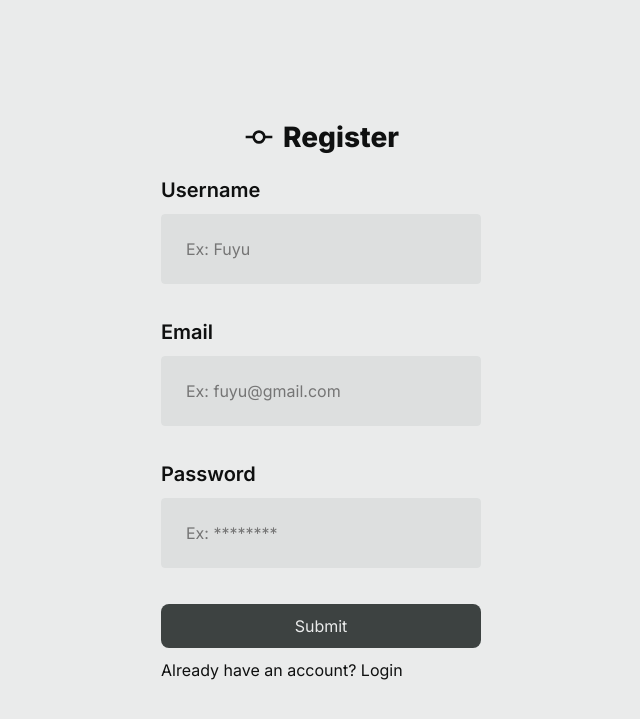
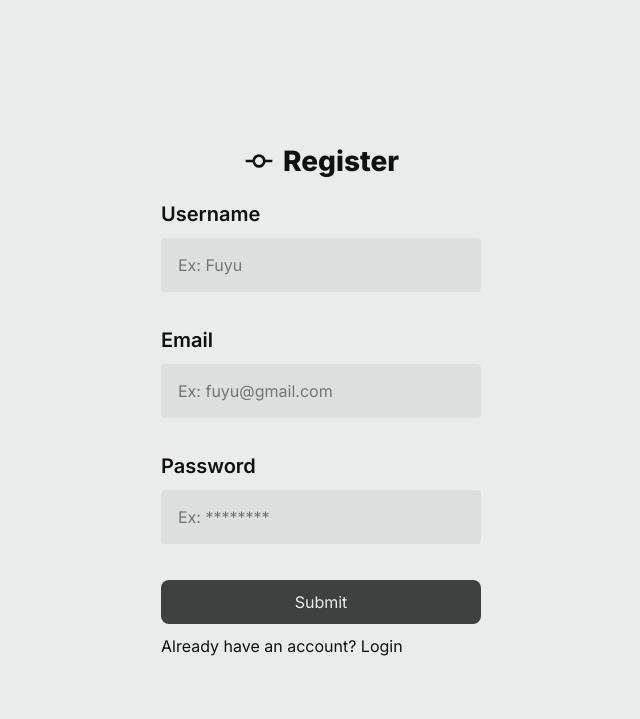
Before and after one commit to MatchaTi/MatchaTi, a PHP site: page /post-test-5/home/register.php in a window 1280 px wide. Shown: the top 719 px of the page, without its empty margins (319-959 px from the left). Run offline with PHP 8.4, Linux system fonts and the light colour scheme.

Commit message:
chore: update style auth

```diff
--- a/post-test-5/css/auth.css
+++ b/post-test-5/css/auth.css
@@ -12,10 +12,6 @@ form {
   display: grid;
   gap: 12px;
   padding: 32px;
-}
-
-.form-input {
-  padding: 24px;
 }
 
 .heading {
--- a/post-test-5/css/components.css
+++ b/post-test-5/css/components.css
@@ -92,7 +92,7 @@ textarea {
 }
 
 .form-input {
-  padding: 8px;
+  padding: 16px;
   border: 1px solid var(--accent-color);
   border-radius: 4px;
   background-color: var(--secondary-color);
```
